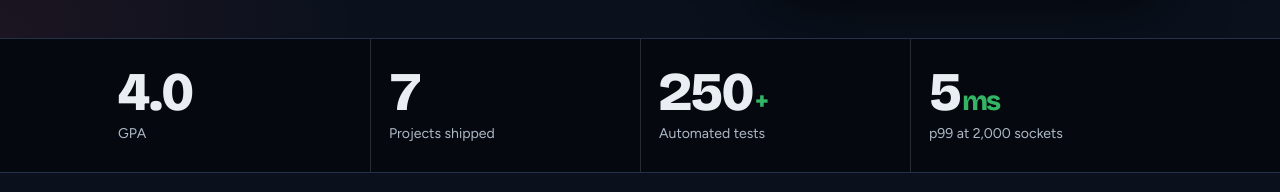
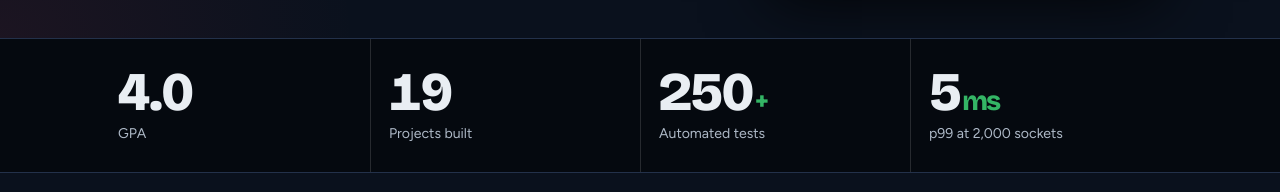
Before and after one commit to b-amit11/b-amit11.github.io, a plain HTML site: page index.html in a window 1280 px wide. Shown: the part 884-1076 px from the top of the page. Drawn offline with nearby package versions, Linux system fonts and the light colour scheme.

Commit message:
Update project counts

```diff
--- a/index.html
+++ b/index.html
@@ -55,7 +55,7 @@
 <div class="board" aria-label="Key numbers">
   <div class="wrap">
     <div class="stat"><b>4.0</b><span>GPA</span></div>
-    <div class="stat"><b>7</b><span>Projects shipped</span></div>
+    <div class="stat"><b>19</b><span>Projects built</span></div>
     <div class="stat"><b>250<small>+</small></b><span>Automated tests</span></div>
     <div class="stat"><b>5<small>ms</small></b><span>p99 at 2,000 sockets</span></div>
   </div>
```
